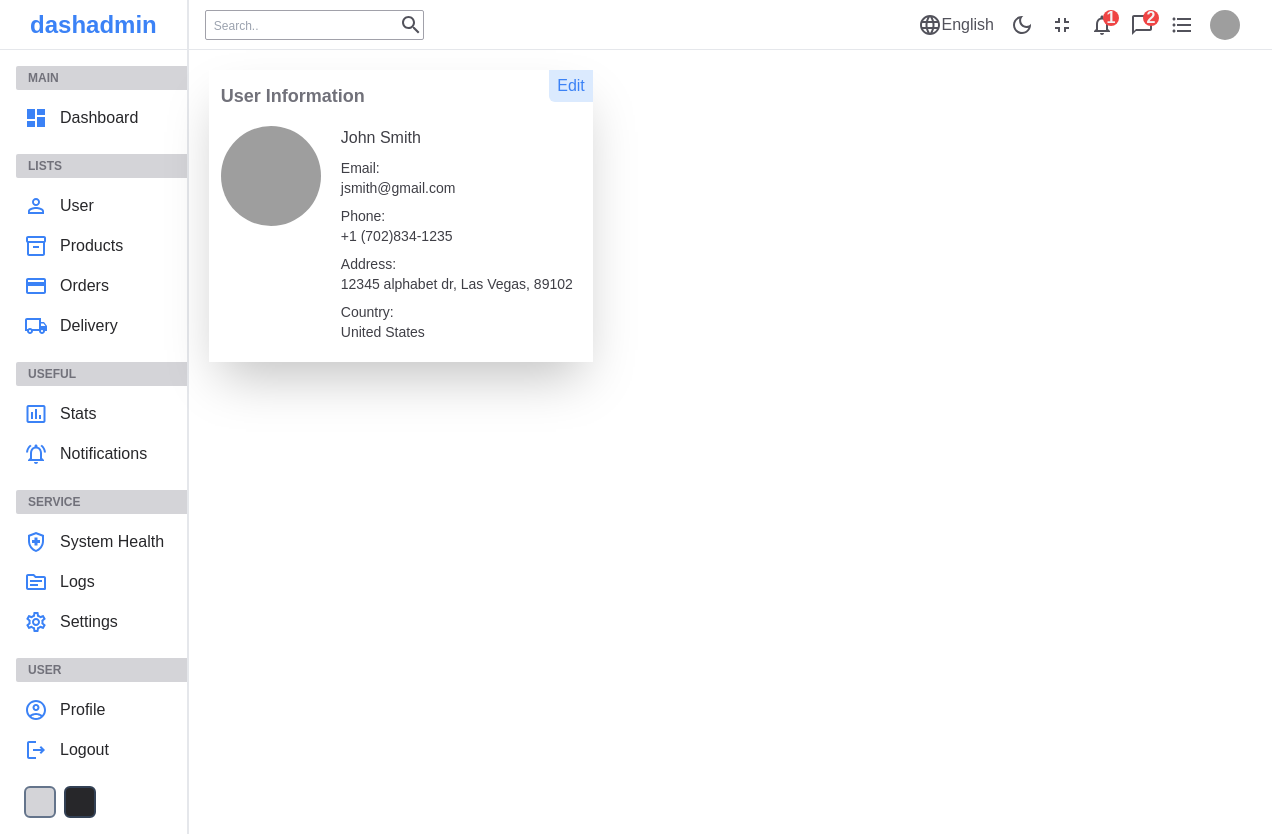
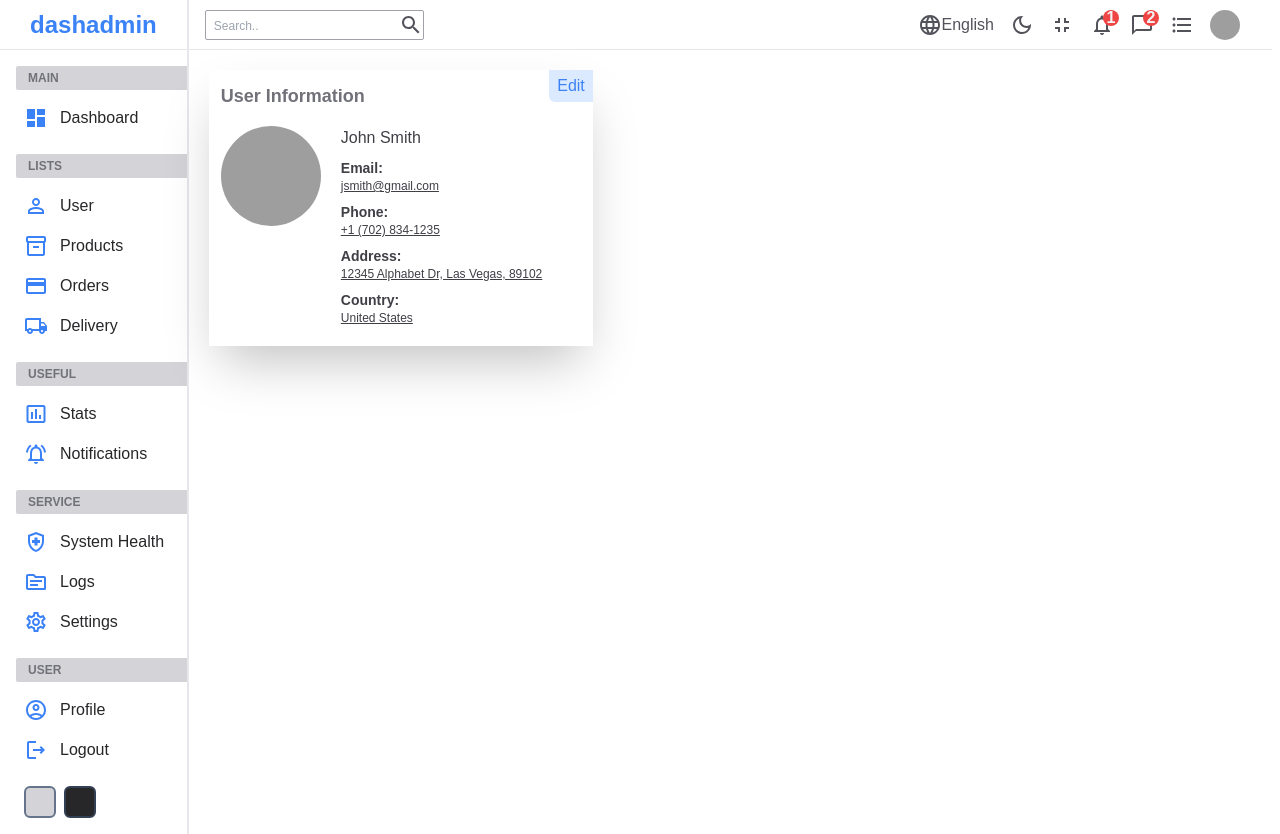
Before and after one commit to cbarcinas/admin-panel, a React (Create React App) app: page /users/1 in a window 1280 px wide. Built offline with nearby package versions, Linux system fonts and the light colour scheme; grey boxes are pictures that could not be loaded.

Commit message:
udpated styles

```diff
--- a/src/pages/single/Single.js
+++ b/src/pages/single/Single.js
@@ -27,22 +27,22 @@ const Single = () => {
               <div className="pl-5">
                 <h3 className="mb-2 text-zinc-700">John Smith</h3>
                 <div className="mb-2 flex flex-col text-sm text-zinc-700">
-                  <span className="itemKey">Email: </span>
-                  <span className="itemValue">jsmith@gmail.com</span>
+                  <span className="font-semibold">Email: </span>
+                  <span className="text-xs underline">jsmith@gmail.com</span>
                 </div>
                 <div className="mb-2 flex flex-col text-sm text-zinc-700">
-                  <span className="itemKey">Phone: </span>
-                  <span className="itemValue">+1 (702)834-1235</span>
+                  <span className="font-semibold">Phone: </span>
+                  <span className="text-xs underline">+1 (702) 834-1235</span>
                 </div>
                 <div className="mb-2 flex flex-col flex-wrap text-sm text-zinc-700">
-                  <span className="itemKey">Address: </span>
-                  <span className="itemValue">
-                    12345 alphabet dr, Las Vegas, 89102
+                  <span className="font-semibold">Address: </span>
+                  <span className="text-xs underline">
+                    12345 Alphabet Dr, Las Vegas, 89102
                   </span>
                 </div>
                 <div className="mb-2 flex flex-col text-sm text-zinc-700">
-                  <span className="itemKey">Country: </span>
-                  <span className="itemValue">United States</span>
+                  <span className="font-semibold">Country: </span>
+                  <span className="text-xs underline">United States</span>
                 </div>
               </div>
             </div>
```
